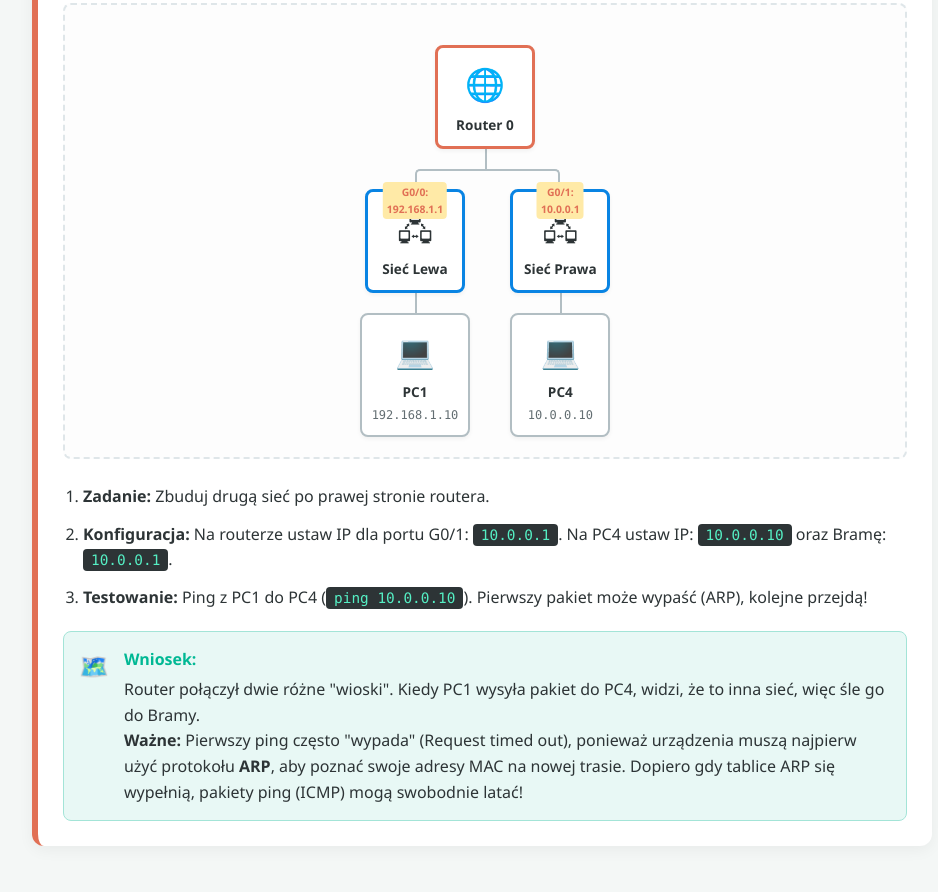
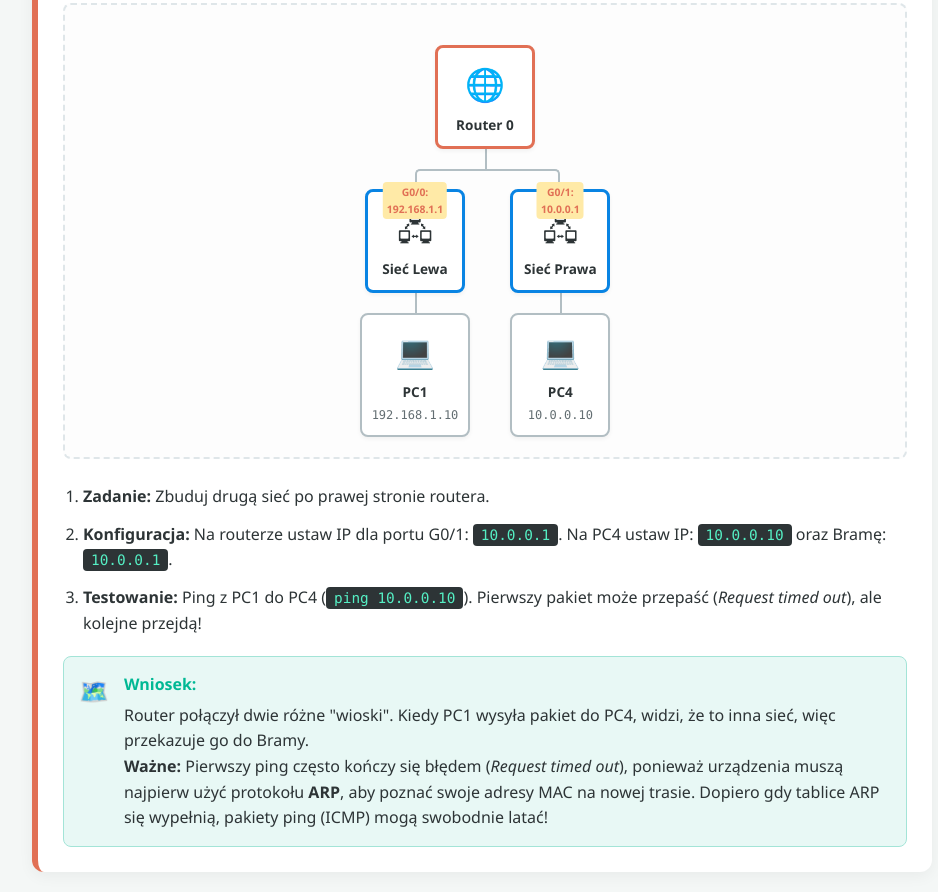
Before and after one commit to m1981/praktyki-inf02, a plain HTML site: page cwiczenia.html in a window 1280 px wide. Shown: the part 2269-3161 px from the top of the page, without its empty margins (158-1096 px from the left). Before the commit the page ends 3135 px from the top, so only its background shows below. Drawn offline with Linux system fonts and the light colour scheme.

Commit message:
Update testing and conclusion sections in cwiczenia.html

```diff
--- a/cwiczenia.html
+++ b/cwiczenia.html
@@ -323,15 +323,16 @@
                 <ol class="task-list">
                     <li><strong>Zadanie:</strong> Zbuduj drugą sieć po prawej stronie routera.</li>
                     <li><strong>Konfiguracja:</strong> Na routerze ustaw IP dla portu G0/1: <code>10.0.0.1</code>. Na PC4 ustaw IP: <code>10.0.0.10</code> oraz Bramę: <code>10.0.0.1</code>.</li>
-                    <li><strong>Testowanie:</strong> Ping z PC1 do PC4 (<code>ping 10.0.0.10</code>). Pierwszy pakiet może wypaść (ARP), kolejne przejdą!</li>
+                    <li><strong>Testowanie:</strong> Ping z PC1 do PC4 (<code>ping 10.0.0.10</code>). Pierwszy pakiet może przepaść (<em>Request timed out</em>), ale kolejne przejdą!</li>
                 </ol>
 <div class="conclusion-box">
-                    <div class="conclusion-icon">🗺️</div>
-                    <div class="conclusion-text">
-                        <strong>Wniosek:</strong>
-                        Router połączył dwie różne "wioski". Kiedy PC1 wysyła pakiet do PC4, widzi, że to inna sieć, więc śle go do Bramy. <br>
-                        <b>Ważne:</b> Pierwszy ping często "wypada" (Request timed out), ponieważ urządzenia muszą najpierw użyć protokołu <b>ARP</b>, aby poznać swoje adresy MAC na nowej trasie. Dopiero gdy tablice ARP się wypełnią, pakiety ping (ICMP) mogą swobodnie latać!
-                    </div>
+    <div class="conclusion-icon">🗺️</div>
+    <div class="conclusion-text">
+        <strong>Wniosek:</strong>
+        Router połączył dwie różne "wioski". Kiedy PC1 wysyła pakiet do PC4, widzi, że to inna sieć, więc przekazuje go do Bramy. <br>
+        <b>Ważne:</b> Pierwszy ping często kończy się błędem (<em>Request timed out</em>), ponieważ urządzenia muszą najpierw użyć protokołu <b>ARP</b>, aby poznać swoje adresy MAC na nowej trasie. Dopiero gdy tablice ARP się wypełnią, pakiety ping (ICMP) mogą swobodnie latać!
+    </div>
+</div>
                 </div>
             </div>
         </div>
```
